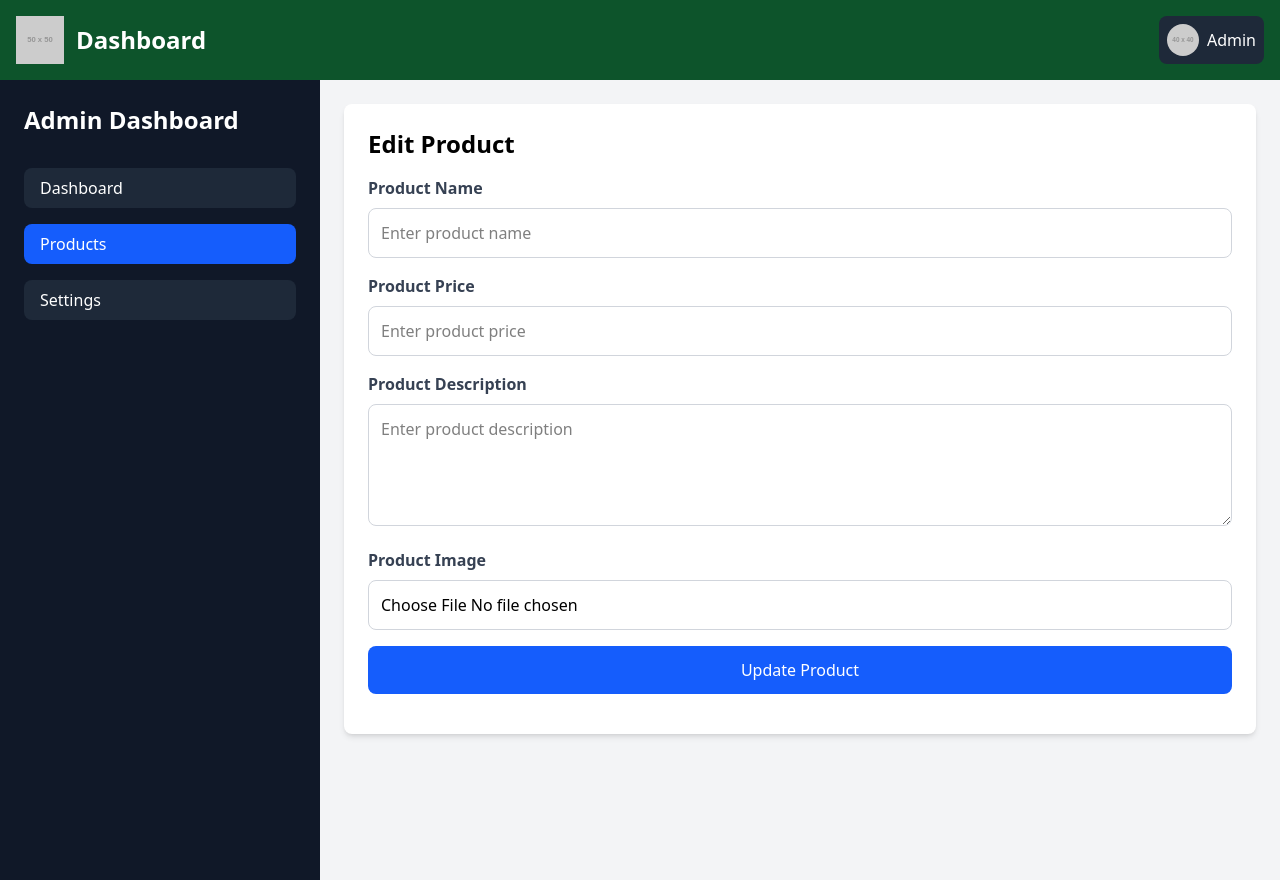
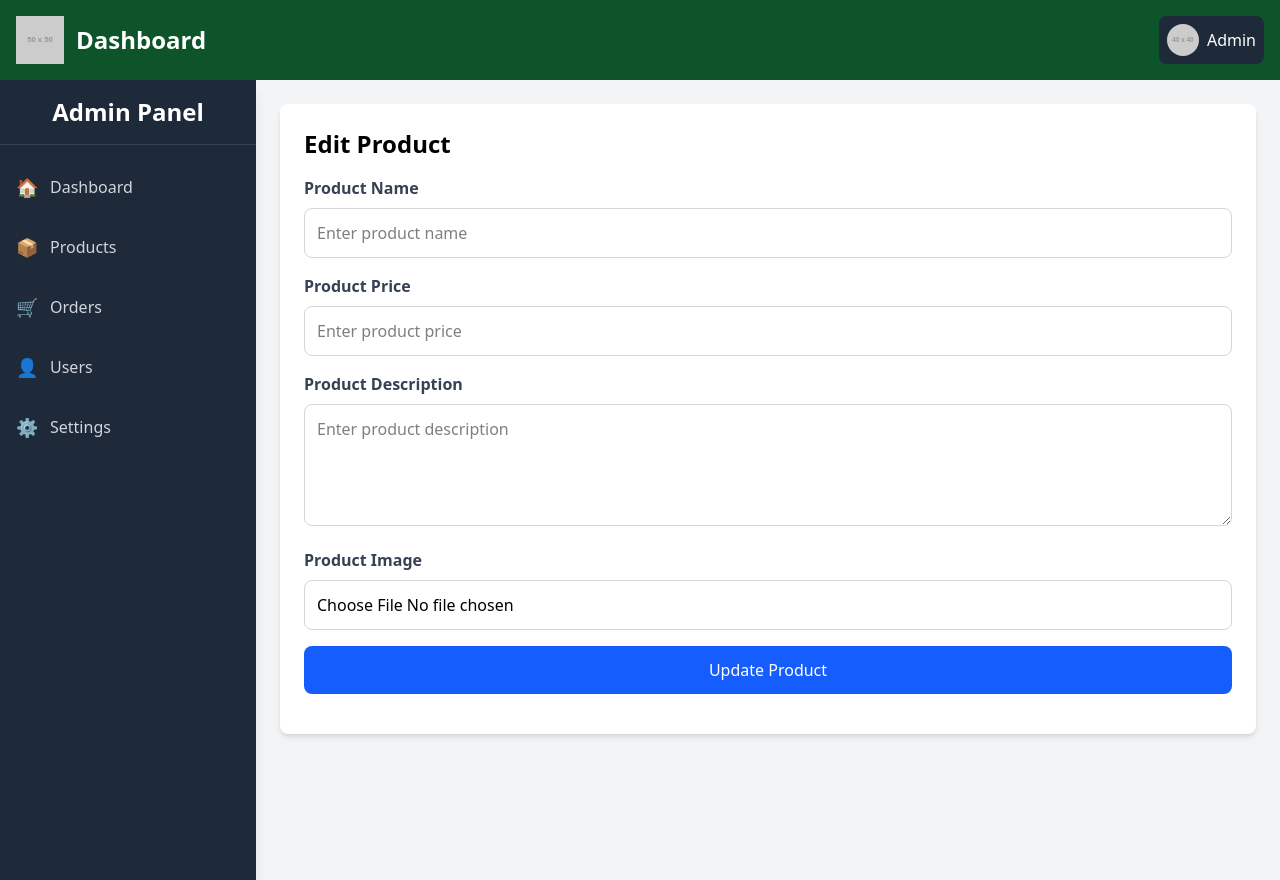
Before and after one commit to manjeet-devs/react_project, a React (Vite) app: page /admin in a window 1280 px wide. Built offline with nearby package versions, Linux system fonts and the light colour scheme.

Commit message:
code upadetd

```diff
--- /dev/null
+++ b/src/admin/components/SideBar.jsx
@@ -0,0 +1,41 @@
+import React from 'react';
+import { NavLink } from 'react-router-dom'; // Optional if using React Router
+
+const SideBar = () => {
+  const menuItems = [
+    { name: 'Dashboard', icon: '🏠', path: '/' },
+    { name: 'Products', icon: '📦', path: '/products' },
+    { name: 'Orders', icon: '🛒', path: '/orders' },
+    { name: 'Users', icon: '👤', path: '/users' },
+    { name: 'Settings', icon: '⚙️', path: '/settings' },
+  ];
+
+  return (
+    <aside className="w-64 bg-gray-800 text-white h-screen shadow-lg">
+      <div className="p-4 text-2xl font-bold text-center border-b border-gray-700">
+        Admin Panel
+      </div>
+      <nav className="mt-4">
+        <ul className="space-y-2">
+          {menuItems.map((item, index) => (
+            <li key={index}>
+              <NavLink
+                to={item.path}
+                className={({ isActive }) =>
+                  `flex items-center space-x-3 px-4 py-3 text-gray-300 hover:bg-gray-700 rounded-lg ${
+                    isActive ? 'bg-gray-700' : ''
+                  }`
+                }
+              >
+                <span className="text-lg">{item.icon}</span>
+                <span>{item.name}</span>
+              </NavLink>
+            </li>
+          ))}
+        </ul>
+      </nav>
+    </aside>
+  );
+};
+
+export default SideBar;
--- a/src/admin/pages/Dashbord.jsx
+++ b/src/admin/pages/Dashbord.jsx
@@ -1,4 +1,5 @@
 import React, { useState } from 'react';
+import Sidebar from '../components/SideBar';
 
 const Dashboard = () => {
   const [activeTab, setActiveTab] = useState('products');
@@ -33,32 +34,7 @@ const Dashboard = () => {
 
       {/* Main Content Section */}
       <div className="flex flex-1">
-
-        {/* Sidebar */}
-        <div className="w-1/4 bg-gray-900 text-white p-6">
-          <h2 className="text-2xl font-bold mb-8">Admin Dashboard</h2>
-          <div className="space-y-4">
-            <button
-              onClick={() => setActiveTab('dashboard')}
-              className={`w-full text-left py-2 px-4 rounded-lg focus:outline-none ${activeTab === 'dashboard' ? 'bg-blue-600' : 'bg-gray-800 hover:bg-gray-700'}`}
-            >
-              Dashboard
-            </button>
-            <button
-              onClick={() => setActiveTab('products')}
-              className={`w-full text-left py-2 px-4 rounded-lg focus:outline-none ${activeTab === 'products' ? 'bg-blue-600' : 'bg-gray-800 hover:bg-gray-700'}`}
-            >
-              Products
-            </button>
-            <button
-              onClick={() => setActiveTab('settings')}
-              className={`w-full text-left py-2 px-4 rounded-lg focus:outline-none ${activeTab === 'settings' ? 'bg-blue-600' : 'bg-gray-800 hover:bg-gray-700'}`}
-            >
-              Settings
-            </button>
-          </div>
-        </div>
-
+        <Sidebar />
         {/* Main Content - Right Side */}
         <div className="flex-1 p-6">
           {/* Tab Content - Product Edit Form */}
```
